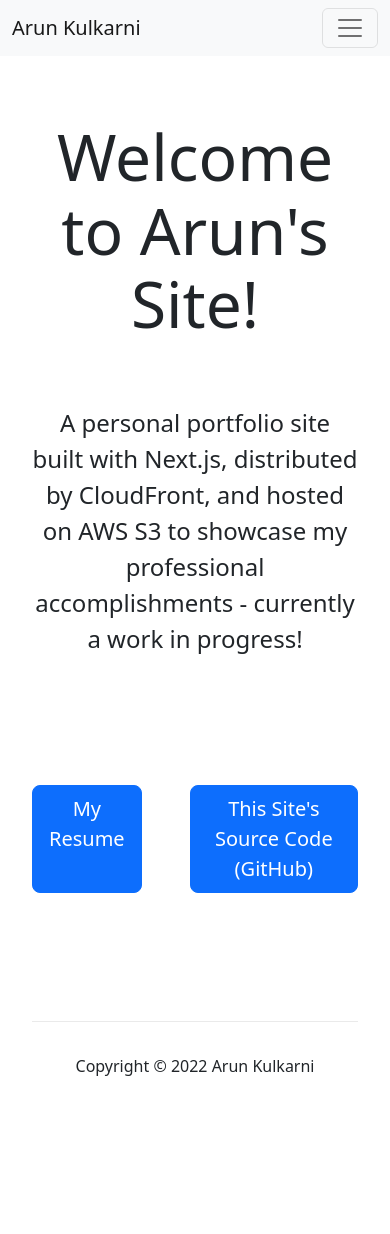
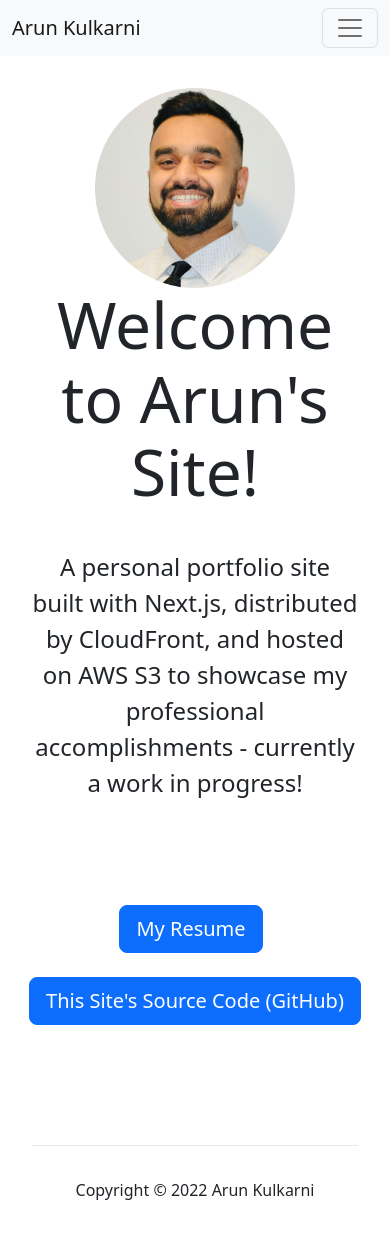
Before and after one commit to arunkulkarni95/personal-site, a Next.js app: page / in a window 390 px wide. Before the commit the page ends 1110 px from the top, so only its background shows below. Built offline with nearby package versions, Linux system fonts and the light colour scheme.

Commit message:
add SEO and professional picture

```diff
--- a/next.config.js
+++ b/next.config.js
@@ -1,7 +1,11 @@
 /** @type {import('next').NextConfig} */
 const nextConfig = {
   reactStrictMode: true,
-  swcMinify: true
+  swcMinify: true,
+  i18n: {
+    locales: ["en"],
+    defaultLocale: "en"
+  }
 };
 
 module.exports = nextConfig;
--- a/src/components/Meta.tsx
+++ b/src/components/Meta.tsx
@@ -2,17 +2,26 @@ import Head from "next/head";
 
 type Props = {
   pageTitle: string;
+  path: string;
 }
 
-export const Meta = ({ pageTitle }: Props) => {
+export const Meta = ({ pageTitle, path }: Props) => {
   const fullPageTitle = `${pageTitle} | Arun Kulkarni`
+  const url = `https://arunkulkarni.io${path}`
+  const imageUrl = 'https://arunkulkarni.io/professional.png'
 
   return (
     <Head>
       <title>{fullPageTitle}</title>
       <meta name="description" content="Arun Kulkarni's professional portfolio site" />
+      <meta property="og:title" content={fullPageTitle} />
+      <meta property="og:type" content="website" />
+      <meta property="og:url" content={url} />
+      <meta property="og:image" content={imageUrl} />
+      <meta property="og:descripiton" content="Arun Kulkarni's professional portfolio site" />
       <link rel="icon" href="/favicon.ico" />
     </Head>
   )
 }
+
 export default Meta;
--- a/src/pages/404.tsx
+++ b/src/pages/404.tsx
@@ -8,7 +8,7 @@ export const PageNotFound = () =>
   <>
     <NavBar />
     <div className={styles.container}>
-      <Meta key='404' pageTitle='404' />
+      <Meta key='404' pageTitle='404' path='/404'/>
       <main className={styles.main}>
         <h1 className={styles.title}>404</h1>
         <div className={styles.description}>
--- a/src/pages/aboutme.tsx
+++ b/src/pages/aboutme.tsx
@@ -8,7 +8,7 @@ export const AboutMe = () =>
   <>
     <NavBar />
     <div className={styles.container}>
-      <Meta key='aboutme' pageTitle='About Me' />
+      <Meta key='aboutme' pageTitle='About Me' path='/aboutme' />
       <main className={styles.main}>
         <h1 className={styles.title}>About Me</h1>
         <div className={styles.description}>
--- a/src/pages/contact.tsx
+++ b/src/pages/contact.tsx
@@ -8,7 +8,7 @@ export const Contact = () =>
   <>
     <NavBar />
     <div className={styles.container}>
-      <Meta key='contact' pageTitle='Contact' />
+      <Meta key='contact' pageTitle='Contact' path='/contact' />
       <main className={styles.main}>
         <h1 className={styles.title}>Contact Me</h1>
         <div className={styles.description}>
--- a/src/pages/index.tsx
+++ b/src/pages/index.tsx
@@ -1,4 +1,5 @@
 import cx from 'classnames';
+import Image from 'next/image';
 import { Button } from 'react-bootstrap'
 import styles from "../../styles/Home.module.css";
 import Footer from '../components/Footer';
@@ -10,18 +11,19 @@ export const Home = () =>
   <>
     <NavBar />
     <div className={styles.container}>
-      <Meta key='home' pageTitle='Home' />
-      <main className={styles.main}>
+      <Meta key='home' pageTitle='Home' path='/' />
+      <main className={cx('d-flex flex-column justify-content-center align-items-center', styles.homepageMain)}>
+        <Image src='/professional.png' width='200' height='200' />
         <h1 className={styles.title}>Welcome to Arun's Site!</h1>
         <div className={styles.description}>
           A personal portfolio site built with Next.js, distributed by
           CloudFront, and hosted on AWS S3 to showcase my professional
           accomplishments - currently a work in progress!
         </div>
-        <div className={cx('d-flex justify-content-around', styles.description)}>
+        <div className={cx('d-flex flex-wrap justify-content-center', styles.homepageButtons)}>
           <Button
+            className='d-flex me-2 mb-4'
             size='lg'
-            className='me-5'
             href='/ArunKulkarni_Resume_9-3.pdf'
             target='blank'
             rel='noopener noreferrer'
@@ -30,6 +32,7 @@ export const Home = () =>
             My Resume
           </Button>
           <Button
+            className='d-flex mb-4'
             size='lg'
             href='https://github.com/arunkulkarni95/personal-site'
             target='blank'
--- a/src/pages/projects.tsx
+++ b/src/pages/projects.tsx
@@ -8,7 +8,7 @@ export const Projects = () =>
   <>
     <NavBar />
     <div className={styles.container}>
-      <Meta key='projects' pageTitle='Projects' />
+      <Meta key='projects' pageTitle='Projects' path='/projects' />
       <main className={styles.main}>
         <h1 className={styles.title}>Projects</h1>
         <div className={styles.description}>
--- a/styles/Home.module.css
+++ b/styles/Home.module.css
@@ -3,13 +3,18 @@
 }
 
 .main {
-  min-height: 100vh;
-  padding: 4rem 0;
+  min-height: 80vh;
+  padding: 2rem 0;
   flex: 1;
   display: flex;
   flex-direction: column;
   justify-content: center;
   align-items: center;
+}
+
+.homepageMain {
+  min-height: 80vh;
+  padding: 2rem 0;
 }
 
 .footer {
@@ -51,11 +56,23 @@
 }
 
 .description {
-  margin: 4rem 0;
+  margin: 2.5rem 0;
   line-height: 1.5;
   font-size: 1.5rem;
 }
 
+.homepageButtons {
+  margin: 4rem 0;
+  line-height: 1.5;
+  font-size: 1.5rem;
+  width: 700px;
+}
+
+@media screen and (max-width: 600px) {
+  .homepageButtons {
+    width: 400px;
+  }
+}
 .code {
   background: #fafafa;
   border-radius: 5px;
```
Also changed, not shown: public/professional.png (added), 1 other file (tests, documents, lock files or other folders).
